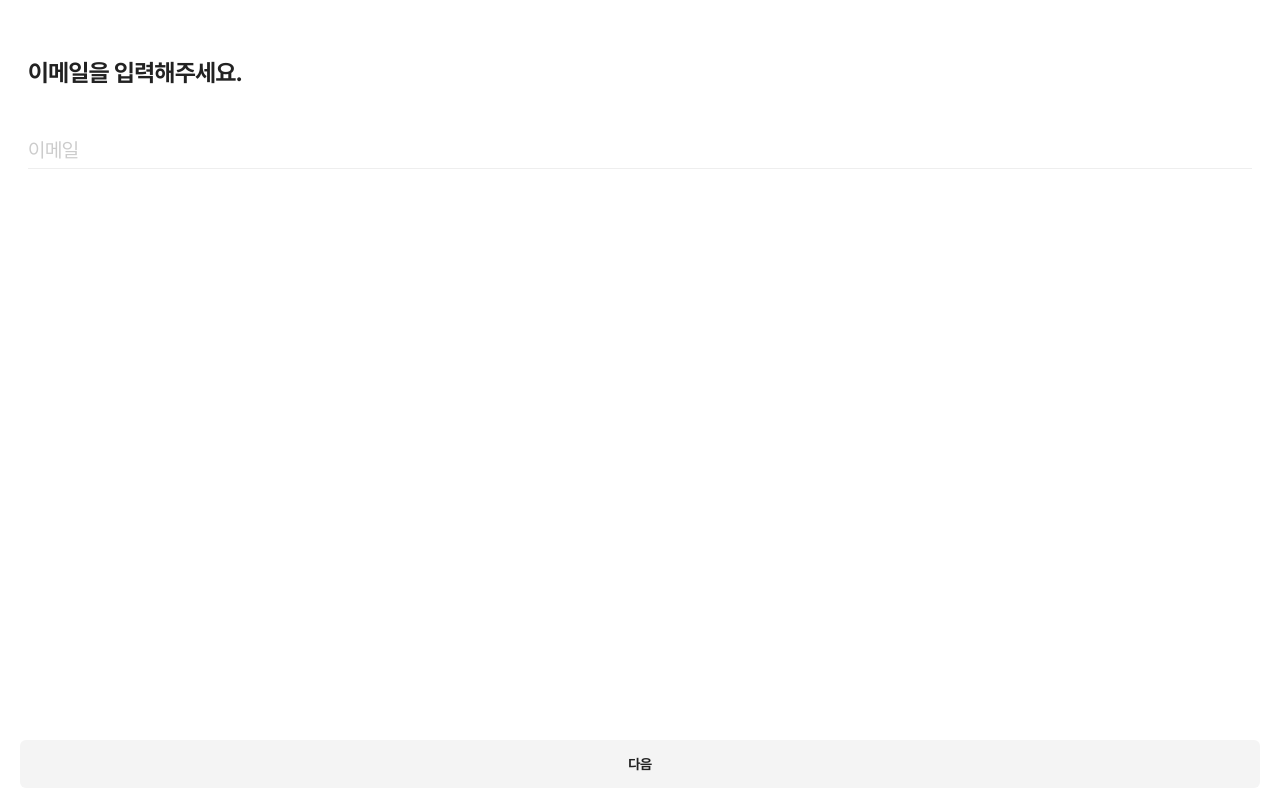
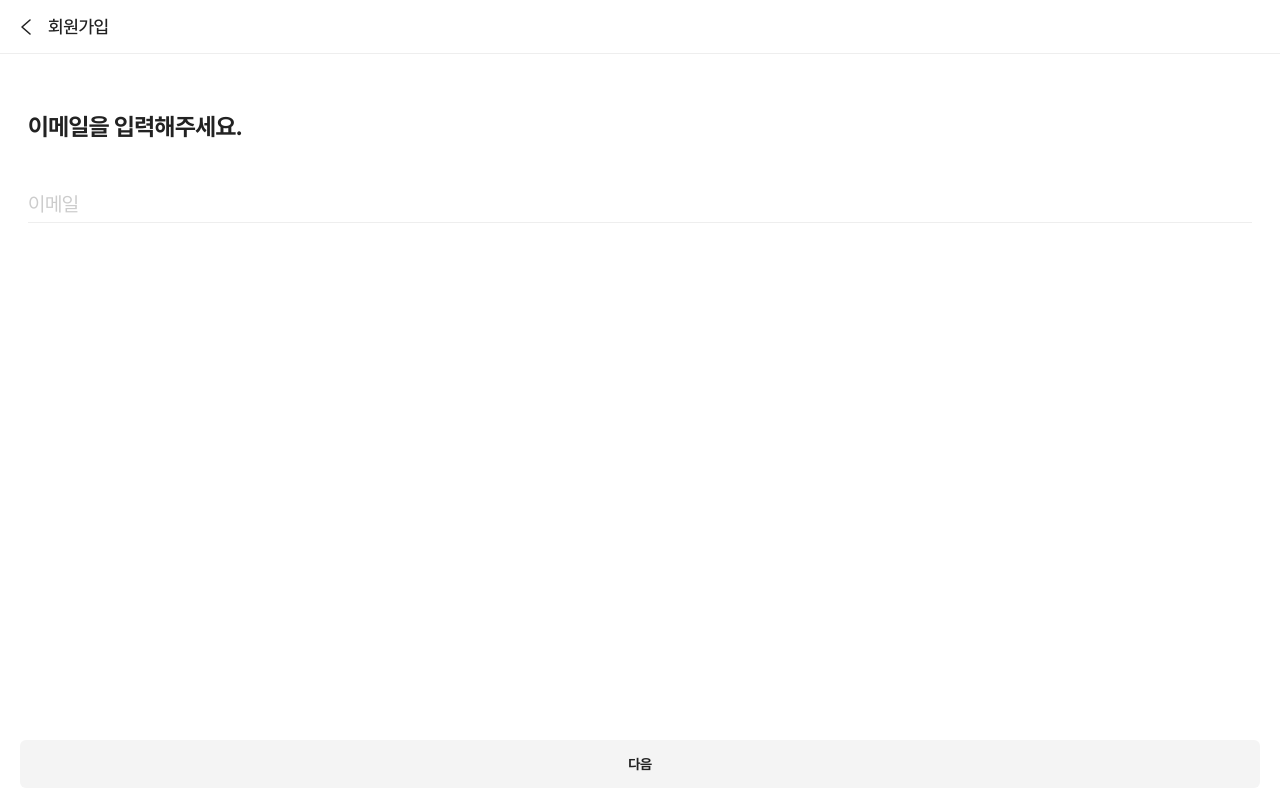
Before and after one commit to a-daily-diary/ADD.FE, a Next.js app: page /account/register in a window 1280 px wide. Built offline with nearby package versions, Linux system fonts and the light colour scheme; what emotion-reset would draw is missing.

Commit message:
✨ #86 - 회원가입 페이지 Header 적용

```diff
--- a/src/pages/account/register.tsx
+++ b/src/pages/account/register.tsx
@@ -1,6 +1,8 @@
 import styled from '@emotion/styled';
 import { useState } from 'react';
 import { FormProvider, useForm } from 'react-hook-form';
+import type { NextPageWithLayout } from 'pages/_app';
+import type { ReactElement } from 'react';
 import type { SubmitHandler, FieldValues } from 'react-hook-form';
 import type { RegisterStep } from 'types/Register';
 import RegisterForm from 'components/account/RegisterForm';
@@ -8,8 +10,10 @@ import RegisterProfileImage from 'components/account/RegisterProfileImage';
 import RegisterTerms from 'components/account/RegisterTerms';
 import Button from 'components/common/Button';
 import Seo from 'components/common/Seo';
+import Layout from 'components/layouts/Layout';
+import { HeaderTitle, Header, HeaderLeft } from 'components/layouts/header';
 
-const Register = () => {
+const Register: NextPageWithLayout = () => {
   const methods = useForm({ mode: 'onChange' });
   const {
     handleSubmit,
@@ -50,8 +54,6 @@ const Register = () => {
   };
 
   return (
-    <>
-      <Seo title="회원가입 | a daily diary" />
     <FormProvider {...methods}>
       <From onSubmit={handleSubmit(onSubmit)}>
         {!registerStep.imgUrl && !registerStep.termsAgreement && (
@@ -69,14 +71,26 @@ const Register = () => {
         </ButtonContainer>
       </From>
     </FormProvider>
-    </>
+  );
+};
+
+Register.getLayout = function getLayout(page: ReactElement) {
+  return (
+    <Layout>
+      <Seo title={'회원가입 | a daily diary'} />
+      <Header>
+        <HeaderLeft type="이전" />
+        <HeaderTitle title={'회원가입'} position={'left'} />
+      </Header>
+      {page}
+    </Layout>
   );
 };
 
 export default Register;
 
 const From = styled.form`
-  margin-bottom: 72px;
+  margin: 54px 0 62px;
   padding: 28px 20px;
 `;
 
```
Lines whose indentation alone changed are shown as unchanged.
